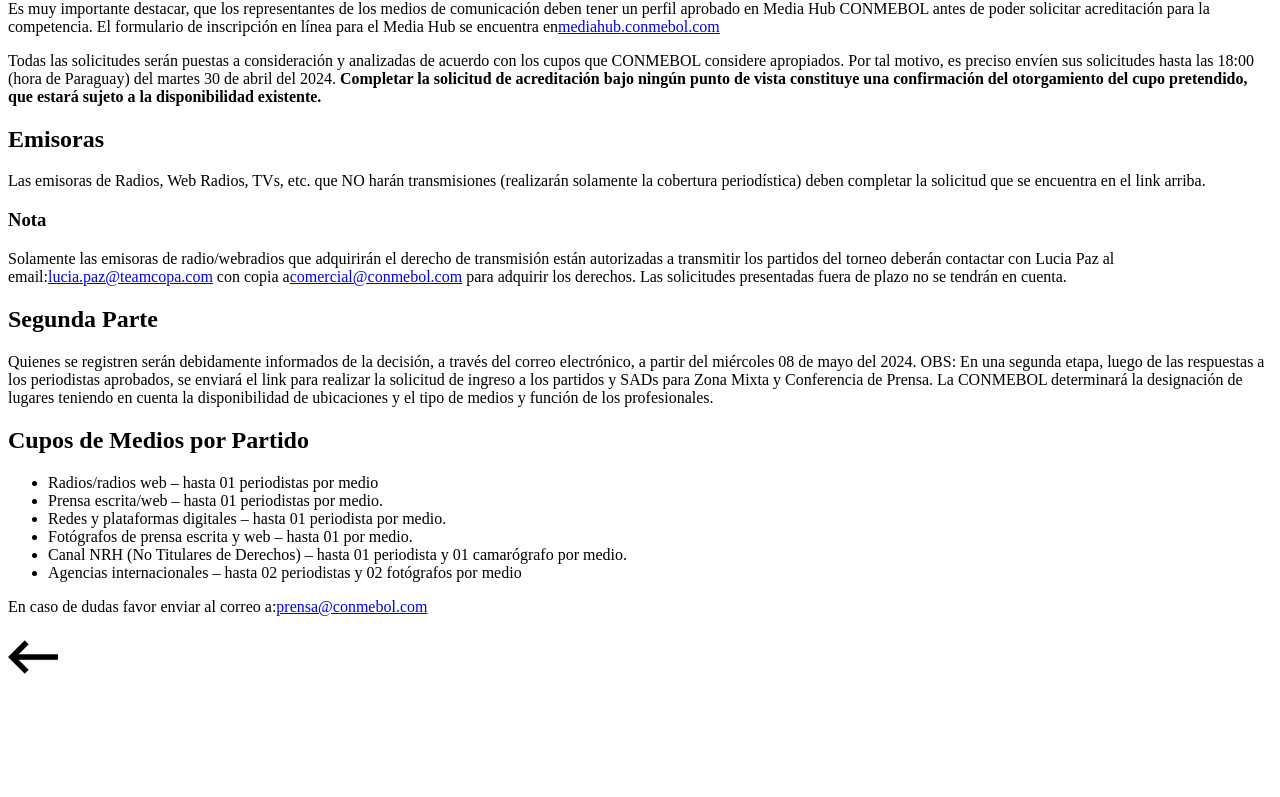
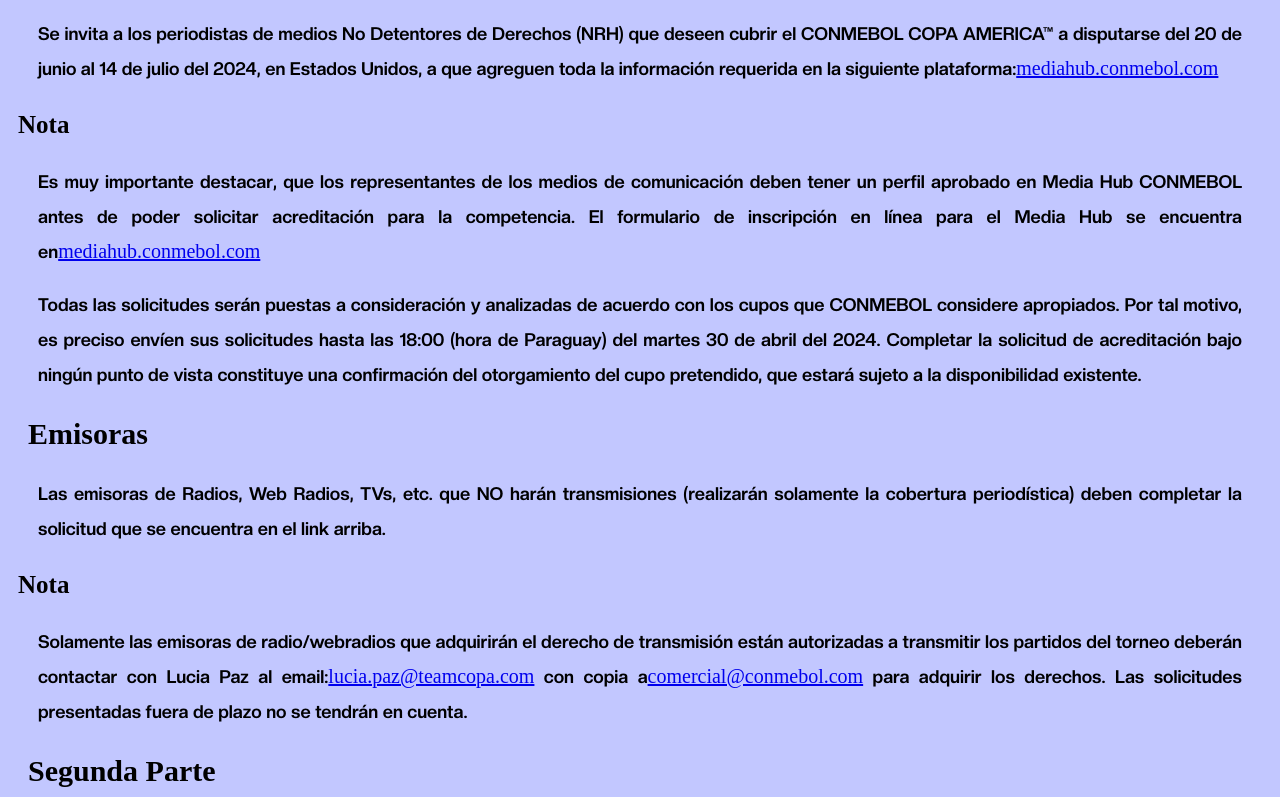
Before and after one commit to tiaguinofernandez/copaamerica, a plain HTML site: page prensa.html in a window 1280 px wide. Shown: the part 317-1114 px from the top of the page. Before the commit the page ends 1011 px from the top, so only its background shows below. Drawn offline with Linux system fonts and the light colour scheme; a web font is replaced by a local one.

Commit message:
Update prensa.html

```diff
--- a/prensa.html
+++ b/prensa.html
@@ -3,7 +3,7 @@
   <head>
     <title>Copa América NRH</title>
     <meta charset="utf-8">
-	<link rel="Stylesheet" href="Styles.css" type="text/css">
+	<link rel="stylesheet" href="estilos.css" type="text/css">
   </head>
   <body>
   <h1> Apertura del proceso de acreditación de prensa (NRH)<h1>
```
